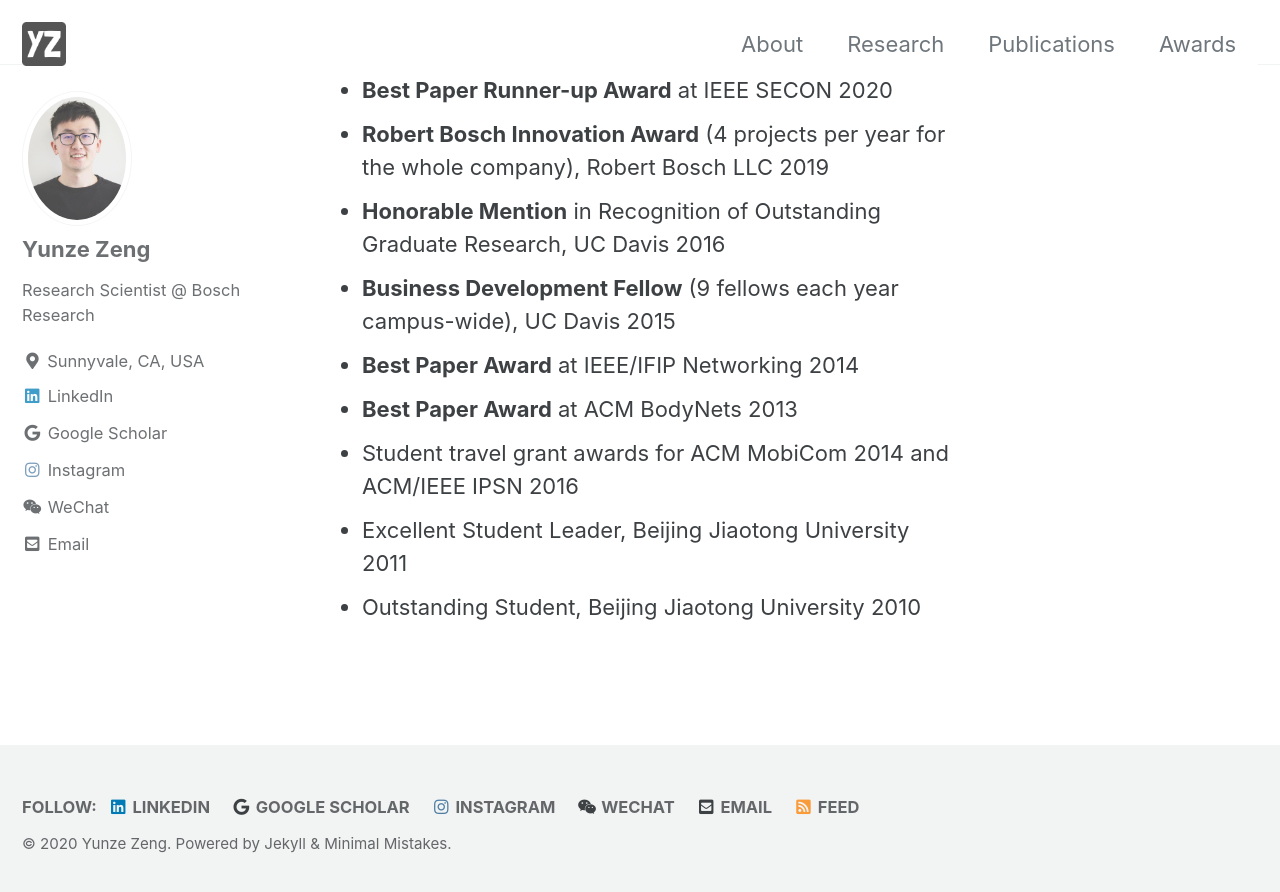
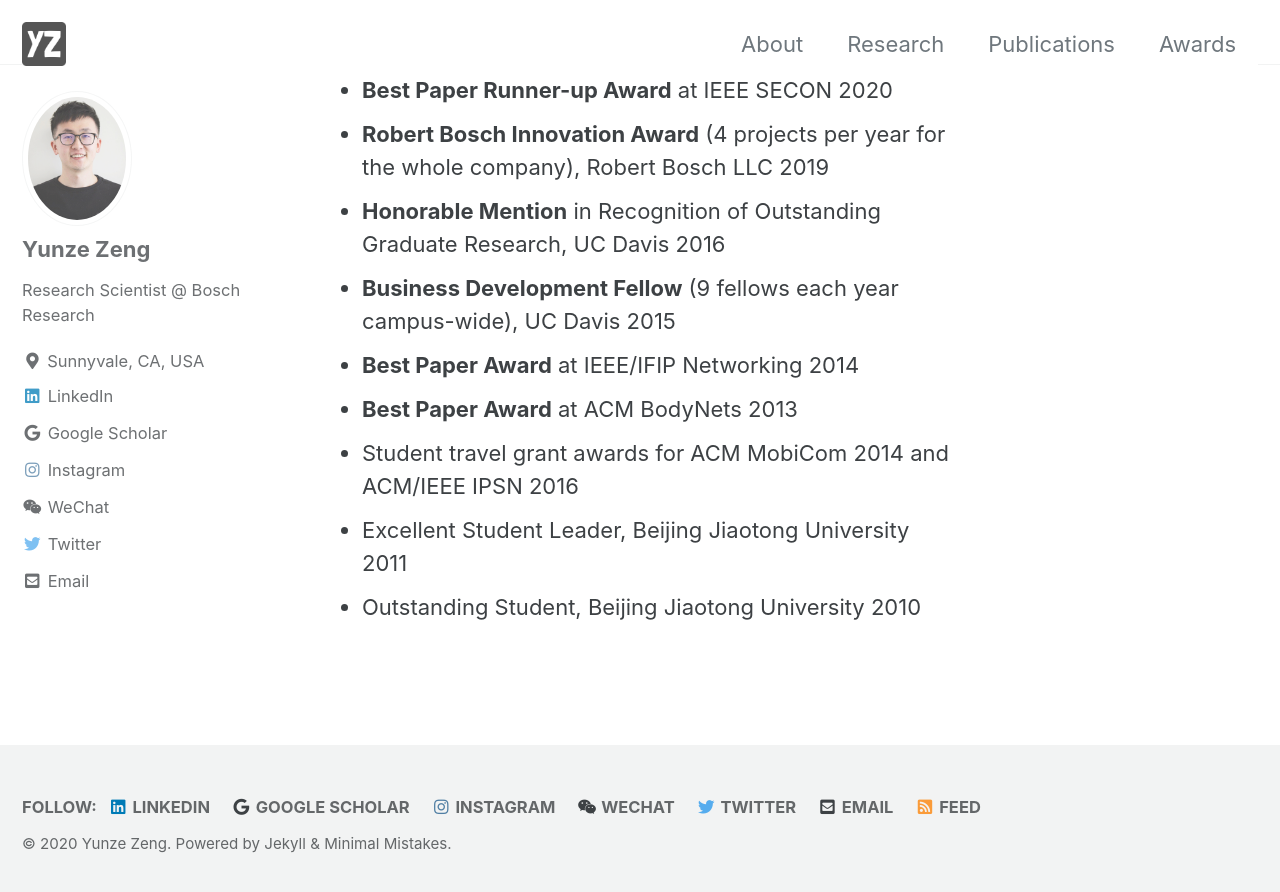
Before and after one commit to yunze/yunze.github.io, a Jekyll site: the page built from index.md, in a window 1280 px wide and 900 px high, scrolled down 5226 px. Shown: the top 892 px of the window. Built offline with Jekyll 4.4.1, drawn with Linux system fonts in a browser that asks for light colours; cached includes are drawn as plain includes.

Commit message:
Update _config.yml

```diff
--- a/_config.yml
+++ b/_config.yml
@@ -70,7 +70,7 @@ naver_site_verification  :
 
 # Social Sharing
 twitter:
-  username               :
+  username               : "yunzezeng"
 facebook:
   username               :
   app_id                 :
@@ -110,6 +110,9 @@ author:
     - label: "WeChat"
       icon: "fab fa-fw fa-weixin"
       url: "/assets/images/wechat.jpg"
+    - label: "Twitter"
+      icon: "fab fa-fw fa-twitter"
+      url: "https://twitter.com/yunzezeng"
     - label: "Email"
       icon: "fas fa-fw fa-envelope-square"
       url: "mailto:zengyunze@gmail.com"
@@ -131,6 +134,9 @@ footer:
     - label: "WeChat"
       icon: "fab fa-fw fa-weixin"
       url: "/assets/images/wechat.jpg"
+    - label: "Twitter"
+      icon: "fab fa-fw fa-twitter"
+      url: "https://twitter.com/yunzezeng"
     - label: "Email"
       icon: "fas fa-fw fa-envelope-square"
       url: "mailto:zengyunze@gmail.com"
```
